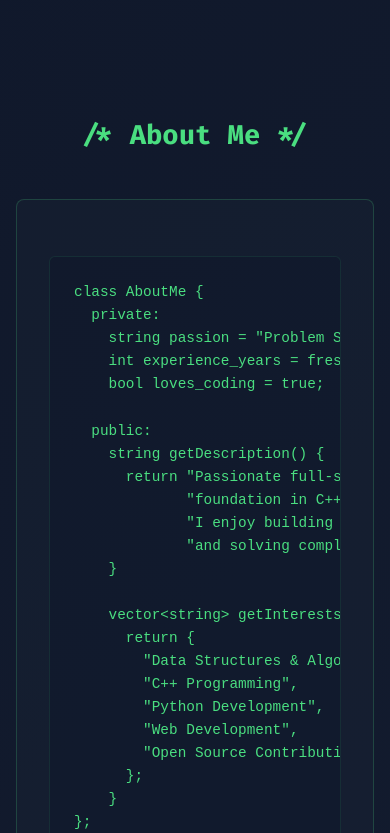
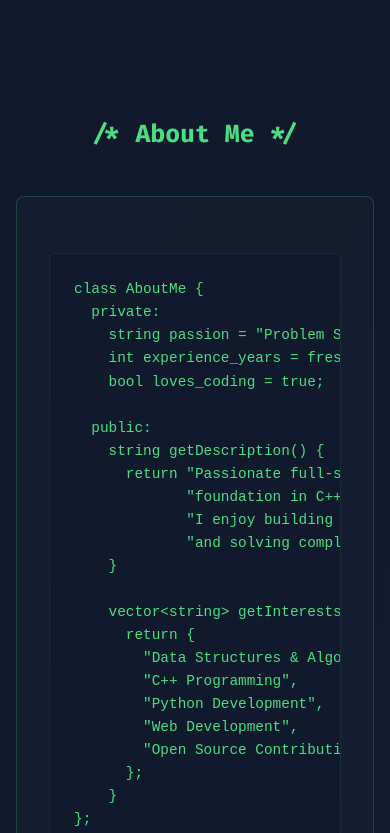
Before and after one commit to aniketsaini5/Aniket-Saini, a plain HTML site: page index.html in a window 390 px wide. Shown: the part 831-1664 px from the top of the page. Drawn offline with Linux system fonts and the light colour scheme.

Commit message:
Update index.html

```diff
--- a/index.html
+++ b/index.html
@@ -688,7 +688,7 @@
             }
 
             .section-title {
-                font-size: 1.70rem;
+                font-size: 1.55rem;
             }
 
             .code-editor {
```
